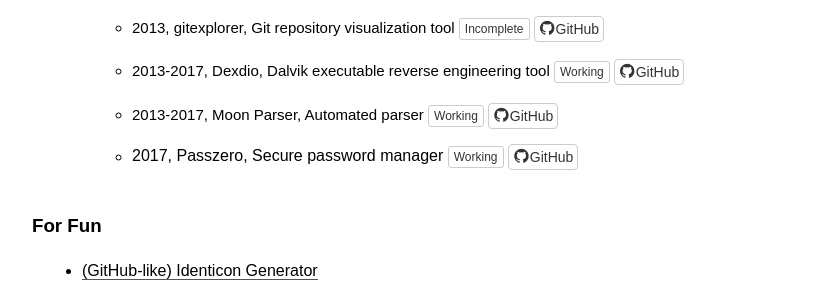
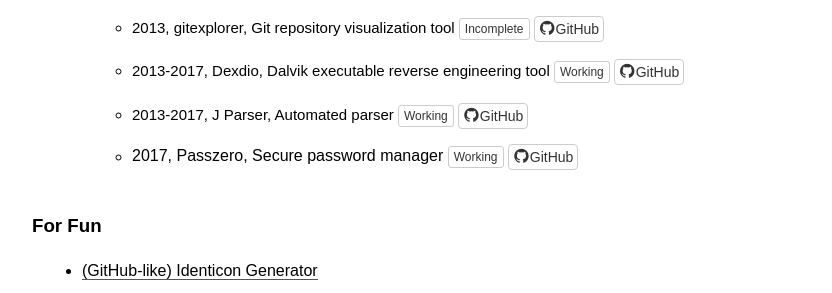
Before and after one commit to Joonsoo/joonsoo.github.io, a Jekyll site: the page built from index.html, in a window 1280 px wide. Shown: the part 948-1241 px from the top of the page, without its empty margins (208-1040 px from the left). Built offline with Jekyll 4.4.1, drawn with Linux system fonts in a browser that asks for light colours; nearby versions of some CDN libraries; some web fonts are replaced.

Commit message:
Update index.md

```diff
--- a/_includes/index.md
+++ b/_includes/index.md
@@ -30,7 +30,7 @@
 
   * 2013-2017, Dexdio, Dalvik executable reverse engineering tool <span class="btn btn-xs btn-default">Working</span> <a class="btn btn-default narrow" href="https://github.com/Joonsoo/dexdio"><i class="fa fa-2 fa-github"></i>GitHub</a>
 
-  * 2013-2017, Moon Parser, Automated parser <span class="btn btn-xs btn-default">Working</span> <a class="btn btn-default narrow" href="https://github.com/Joonsoo/moon-parser"><i class="fa fa-2 fa-github"></i>GitHub</a>
+  * 2013-2017, J Parser, Automated parser <span class="btn btn-xs btn-default">Working</span> <a class="btn btn-default narrow" href="https://github.com/Joonsoo/jparser"><i class="fa fa-2 fa-github"></i>GitHub</a>
 
   * 2017, Passzero, Secure password manager <span class="btn btn-xs btn-default">Working</span> <a class="btn btn-default narrow" href="https://github.com/Joonsoo/passzero"><i class="fa fa-2 fa-github"></i>GitHub</a>
 
```
